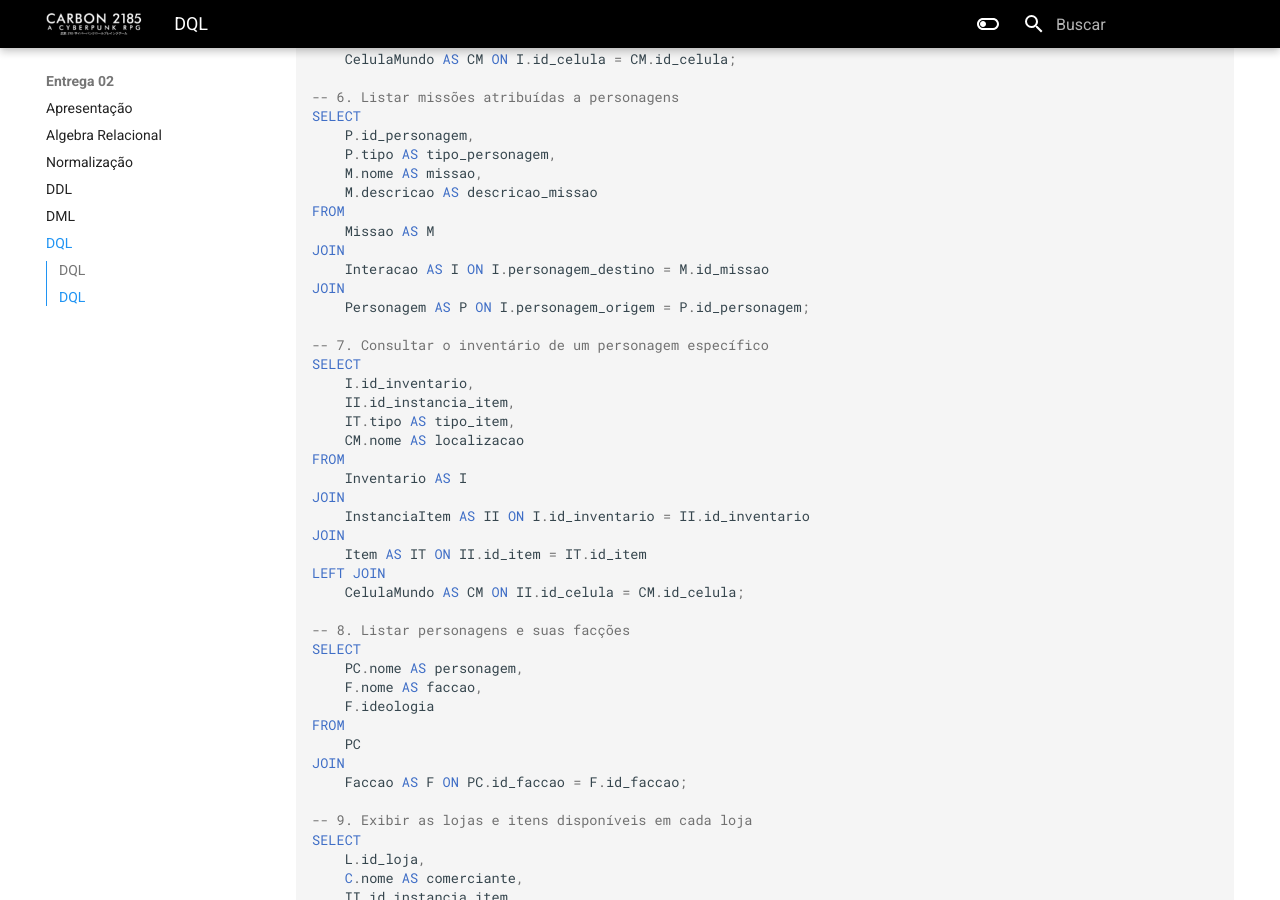
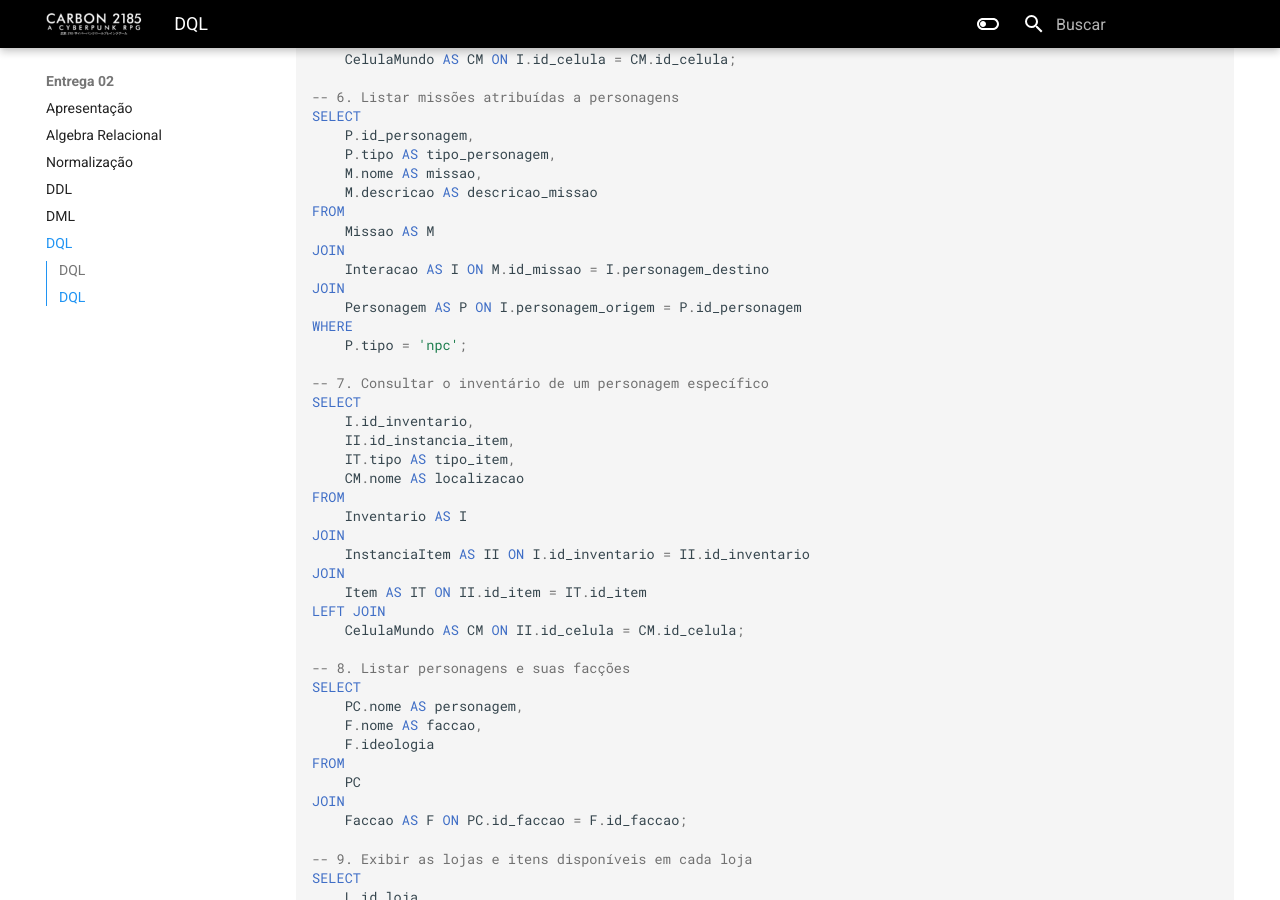
Before and after one commit to SBD1/2024.2-Carbon2185, an MkDocs documentation site: the page built from docs/entrega-2/DQL.md, in a window 1280 px wide and 900 px high, scrolled down 1498 px. Built offline with MkDocs 1.6.1 and Material for MkDocs 9.7.7, drawn with Linux system fonts in a browser that asks for light colours.

Commit message:
Update-DQL.
Alteração na consulta 6.

```diff
--- a/docs/entrega-2/DQL.md
+++ b/docs/entrega-2/DQL.md
@@ -75,9 +75,11 @@ SELECT
 FROM
     Missao AS M
 JOIN
-    Interacao AS I ON I.personagem_destino = M.id_missao
+    Interacao AS I ON M.id_missao = I.personagem_destino
 JOIN
-    Personagem AS P ON I.personagem_origem = P.id_personagem;
+    Personagem AS P ON I.personagem_origem = P.id_personagem
+WHERE
+    P.tipo = 'npc';
 
 -- 7. Consultar o inventário de um personagem específico
 SELECT
```
